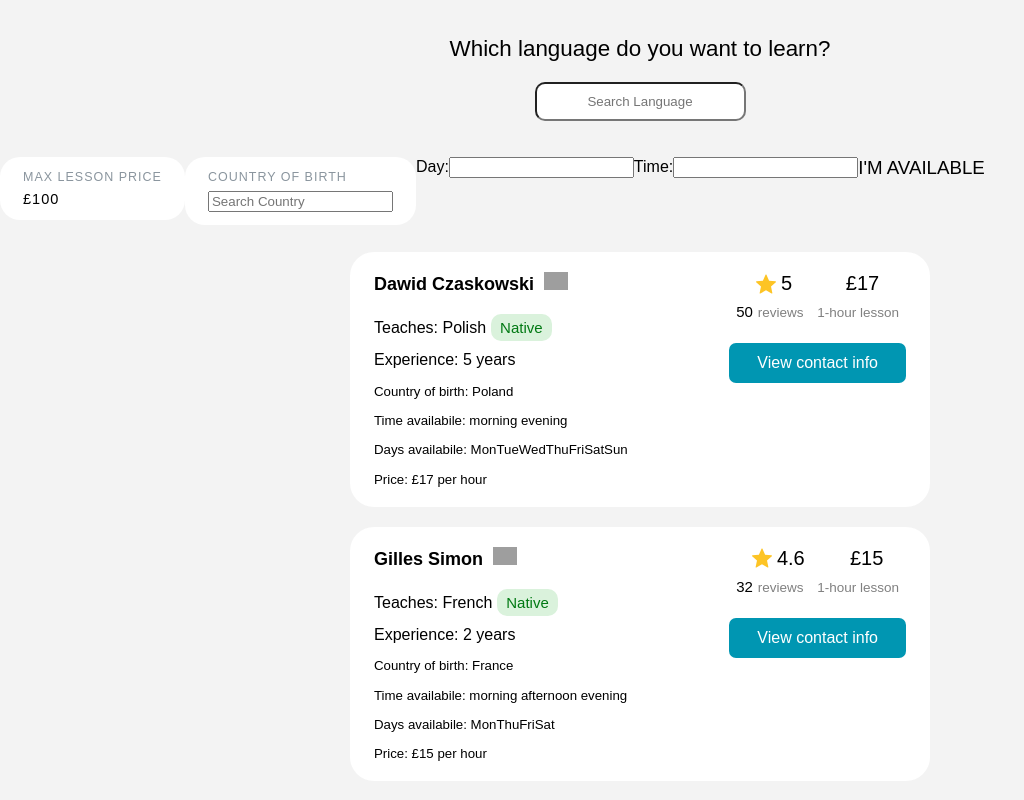
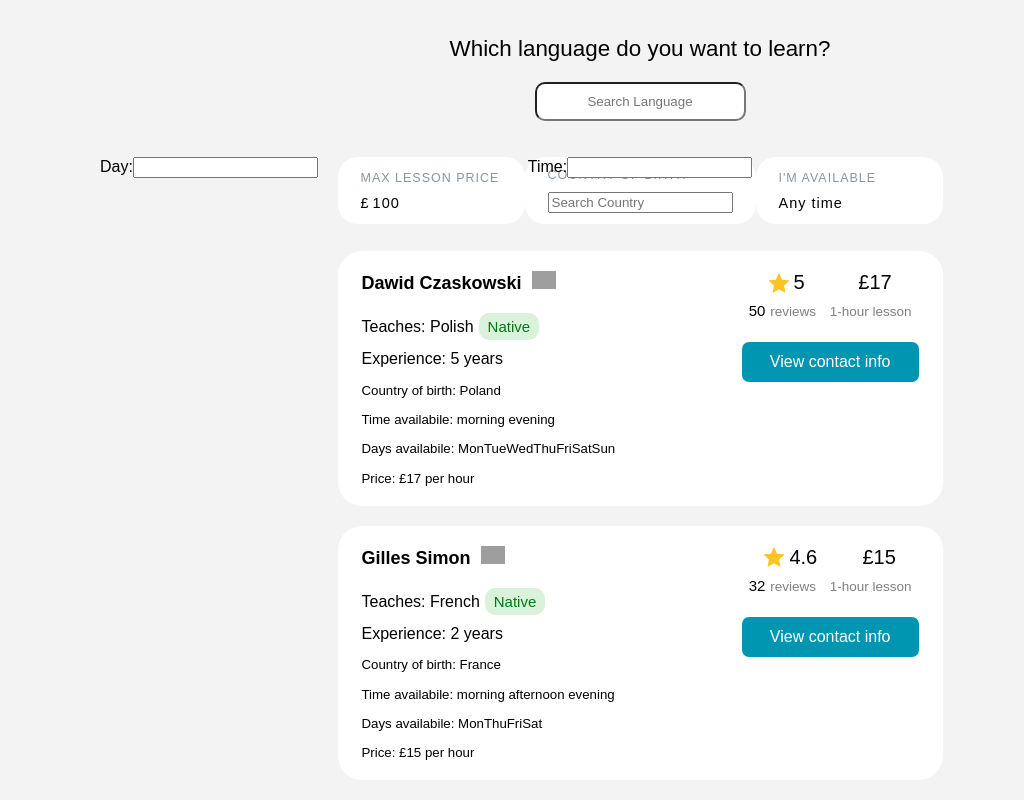
Before and after one commit to ryan50500/language-app-react-typescript-redux-toolkit, a React (Create React App) app: page / in a window 1280 px wide. Shown: the top 800 px of the page, without its empty margins (0-1024 px from the left). Built offline with nearby package versions, Linux system fonts and the light colour scheme; grey boxes are pictures that could not be loaded.

Commit message:
adding more styling to filters

```diff
--- a/src/components/AvailabilityFilter.module.css
+++ b/src/components/AvailabilityFilter.module.css
@@ -1,4 +1,49 @@
-/* price cross */
+
+
+/* availability content */
+.availability__wrapper {
+  flex-basis: 33.33%;
+}
+.availability__content {
+    border-radius: 20px;
+    background-color: white;
+    padding: 0 23px;
+    height: 67px;
+    display: flex;
+    justify-content: center;
+    flex-direction: column;
+    align-items: flex-start;
+  }
+  .availability__content h3 {
+    color: #8a959e;
+    font-size: 12.5px;
+    letter-spacing: 1px;
+    margin-bottom: 10px;
+  }
+  .availability__content p {
+    color: black;
+    font-size: 14.5px;
+    letter-spacing: 1px;
+  }
+  .availability__content__flex {
+    display: flex;
+    justify-content: space-between;
+    width: 95%;
+  }
+
+  /* availability time */
+  .availability__time {
+    display: flex;
+    align-items: center;
+  }
+
+   /* availability day */
+   .availability__day {
+    display: flex;
+    align-items: center;
+  }
+
+  /* price cross */
   .price__cross {
     background-color: #dadfe1;
     border-radius: 50%;
--- a/src/components/AvailabilityFilter.tsx
+++ b/src/components/AvailabilityFilter.tsx
@@ -28,17 +28,12 @@ const AvailabilityFilter = () => {
 
     // Show Availability
     const showAvailability = () => {
-        // setTimePrice(false)
-        // dispatch(setMaxPrice(Number(100)));
         console.log('hello')
     };
     // Hide Availability
     const hideAvailability = () => {
-        // setShowPrice(false)
-        // dispatch(setMaxPrice(Number(100)));
         console.log('hello')
     };
-
 
 
     //  remove time filter
@@ -55,7 +50,7 @@ const AvailabilityFilter = () => {
     return (
         <>
             {/* day filter */}
-            <div>
+            <div style={{ position: 'absolute', left: '100px' }}>
                 <label>
                     Day:
              <input type="text" value={day} onChange={(e) => handleDayChange(e.target.value)}
@@ -63,7 +58,7 @@ const AvailabilityFilter = () => {
                 </label>
             </div>
             {/* time filter */}
-            <div>
+            <div style={{ position: 'absolute' }}>
                 <label>
                     Time:
          <input type="text" value={time} onChange={(e) => handleTimeChange(e.target.value)}
@@ -71,14 +66,25 @@ const AvailabilityFilter = () => {
                 </label>
             </div>
 
-            {/* price filter */}
-            <div className={styles.price__content} onMouseEnter={showAvailability} onMouseLeave={hideAvailability}>
-                <h3>I'M AVAILABLE</h3>
-                <div className={styles.price__content__flex}>
-                    {/* conditionally show time cross SVG */}
-                    {showTime && <div className={styles.price__cross} onClick={removeTimeFilter}><svg height="9" viewBox="0 0 12 12" width="9" xmlns="http://www.w3.org/2000/svg" className={styles.price__cross__x}><path d="M6 4.586L10.293.293l1.414 1.414L7.414 6l4.293 4.293-1.414 1.414L6 7.414l-4.293 4.293-1.414-1.414L4.586 6 .293 1.707 1.707.293z"></path></svg></div>}
-                    {/* conditionally show day cross SVG */}
-                    {showDay && <div className={styles.price__cross} onClick={removeDayFilter}><svg height="9" viewBox="0 0 12 12" width="9" xmlns="http://www.w3.org/2000/svg" className={styles.price__cross__x}><path d="M6 4.586L10.293.293l1.414 1.414L7.414 6l4.293 4.293-1.414 1.414L6 7.414l-4.293 4.293-1.414-1.414L4.586 6 .293 1.707 1.707.293z"></path></svg></div>}
+            {/* availability filter */}
+            <div className={styles.availability__wrapper}>
+                <div className={styles.availability__content} onMouseEnter={showAvailability} onMouseLeave={hideAvailability}>
+                    <h3>I'M AVAILABLE</h3>
+                    {(!time && !day) && <p style={{ textAlign: 'center' }}>Any time</p>}
+                    <div className={styles.availability__content__flex}>
+                        {/* Time */}
+                        <div className={styles.availability__time}>
+                            <p>{time}</p>
+                            {/* conditionally show time cross SVG */}
+                            {showTime && <div className={styles.price__cross} onClick={removeTimeFilter}><svg height="9" viewBox="0 0 12 12" width="9" xmlns="http://www.w3.org/2000/svg" className={styles.price__cross__x}><path d="M6 4.586L10.293.293l1.414 1.414L7.414 6l4.293 4.293-1.414 1.414L6 7.414l-4.293 4.293-1.414-1.414L4.586 6 .293 1.707 1.707.293z"></path></svg></div>}
+                        </div>
+                        {/* Day */}
+                        <div className={styles.availability__day}>
+                            <p>{day}</p>
+                            {/* conditionally show day cross SVG */}
+                            {showDay && <div className={styles.price__cross} onClick={removeDayFilter}><svg height="9" viewBox="0 0 12 12" width="9" xmlns="http://www.w3.org/2000/svg" className={styles.price__cross__x}><path d="M6 4.586L10.293.293l1.414 1.414L7.414 6l4.293 4.293-1.414 1.414L6 7.414l-4.293 4.293-1.414-1.414L4.586 6 .293 1.707 1.707.293z"></path></svg></div>}
+                        </div>
+                    </div>
                 </div>
             </div>
         </>
--- a/src/components/CountryFilter.module.css
+++ b/src/components/CountryFilter.module.css
@@ -1,16 +1,22 @@
 /* price content */
+.country__wrapper {
+  flex-basis: 33.33%;
+}
 .country__content {
     border-radius: 20px;
     background-color: white;
     margin-bottom: 7px;
-    padding: 13px 23px;
-    height: 100%;
+    padding: 0 23px;
+    height: 67px;
+    display: flex;
+    flex-direction: column;
+    justify-content: center;
   }
   .country__content h3 {
     color: #8a959e;
     font-size: 12.5px;
     letter-spacing: 1px;
-    margin-bottom: 7px;
+    margin-bottom: 10px;
   }
   .country__content p {
     color: black;
--- a/src/components/CountryFilter.tsx
+++ b/src/components/CountryFilter.tsx
@@ -14,10 +14,11 @@ const CountryFilter = () => {
     };
     return (
         <>
-
-            <div className={styles.country__content}>
-                <h3>COUNTRY OF BIRTH</h3>
-                <input type="text" placeholder="Search Country" value={country} onChange={(e) => handleCountryChange(e.target.value)} />
+            <div className={styles.country__wrapper}>
+                <div className={styles.country__content}>
+                    <h3>COUNTRY OF BIRTH</h3>
+                    <input type="text" placeholder="Search Country" value={country} onChange={(e) => handleCountryChange(e.target.value)} />
+                </div>
             </div>
         </>
     )
--- /dev/null
+++ b/src/components/FilterWrapper.module.css
@@ -0,0 +1,7 @@
+
+.filter__wrapper {
+    display: flex;
+    justify-content: center;
+    width: 605px;
+    margin: 0 auto;
+}
--- a/src/components/FilterWrapper.tsx
+++ b/src/components/FilterWrapper.tsx
@@ -1,4 +1,5 @@
 import React, { ReactNode } from 'react';
+import styles from './FilterWrapper.module.css'
 
 interface FilterWrapperProps {
     children: ReactNode;
@@ -6,7 +7,7 @@ interface FilterWrapperProps {
 
 const FilterWrapper: React.FC<FilterWrapperProps> = ({ children }) => {
     return (
-        <div style={{ display: 'flex' }}>
+        <div className={styles.filter__wrapper}>
             {children}
         </div>
     );
--- a/src/components/PriceFilter.module.css
+++ b/src/components/PriceFilter.module.css
@@ -1,19 +1,22 @@
 /* price component wrapper */
 .price__wrapper {
-  display: flex;
-  flex-direction: column;
+  flex-basis: 33.33%;
 }
 /* price content */
 .price__content {
   border-radius: 20px;
   background-color: white;
-  padding: 13px 23px;
+  padding: 0 23px;
+    height: 67px;
+    display: flex;
+    justify-content: center;
+    flex-direction: column;
 }
 .price__content h3 {
   color: #8a959e;
   font-size: 12.5px;
   letter-spacing: 1px;
-  margin-bottom: 7px;
+  margin-bottom: 10px;
 }
 .price__content p {
   color: black;
--- a/src/components/PriceFilter.tsx
+++ b/src/components/PriceFilter.tsx
@@ -37,7 +37,7 @@ const PriceFilter = () => {
                 <div className={styles.price__content} onMouseEnter={showPriceSlider} onMouseLeave={hidePriceSlider}>
                     <h3>MAX LESSON PRICE</h3>
                     <div className={styles.price__content__flex}>
-                        <p>£{maxPrice}</p>
+                        <p><span style={{ letterSpacing: '4px' }}>£</span>{maxPrice}</p>
                         {/* conditionally show price cross SVG */}
                         {showPrice && <div className={styles.price__cross} onClick={removePriceFilter}><svg height="9" viewBox="0 0 12 12" width="9" xmlns="http://www.w3.org/2000/svg" className={styles.price__cross__x}><path d="M6 4.586L10.293.293l1.414 1.414L7.414 6l4.293 4.293-1.414 1.414L6 7.414l-4.293 4.293-1.414-1.414L4.586 6 .293 1.707 1.707.293z"></path></svg></div>}
                     </div>
--- a/src/components/Teacher.module.css
+++ b/src/components/Teacher.module.css
@@ -3,7 +3,7 @@
     border-radius: 24px;
     background-color: white;
     padding: 20px 24px;
-    width: 580px;
+    width: 605px;
     margin: 20px auto;
     display: flex;
     justify-content: space-between;
```
